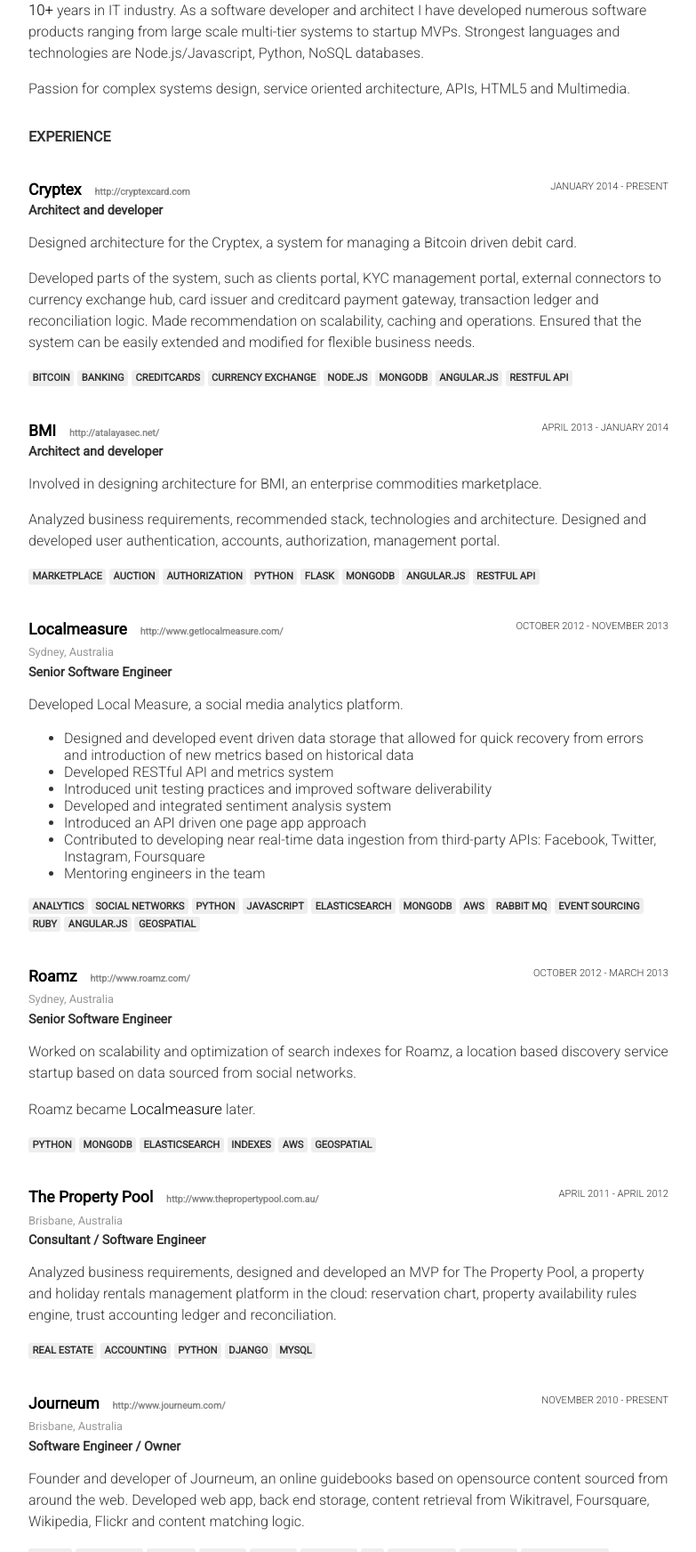
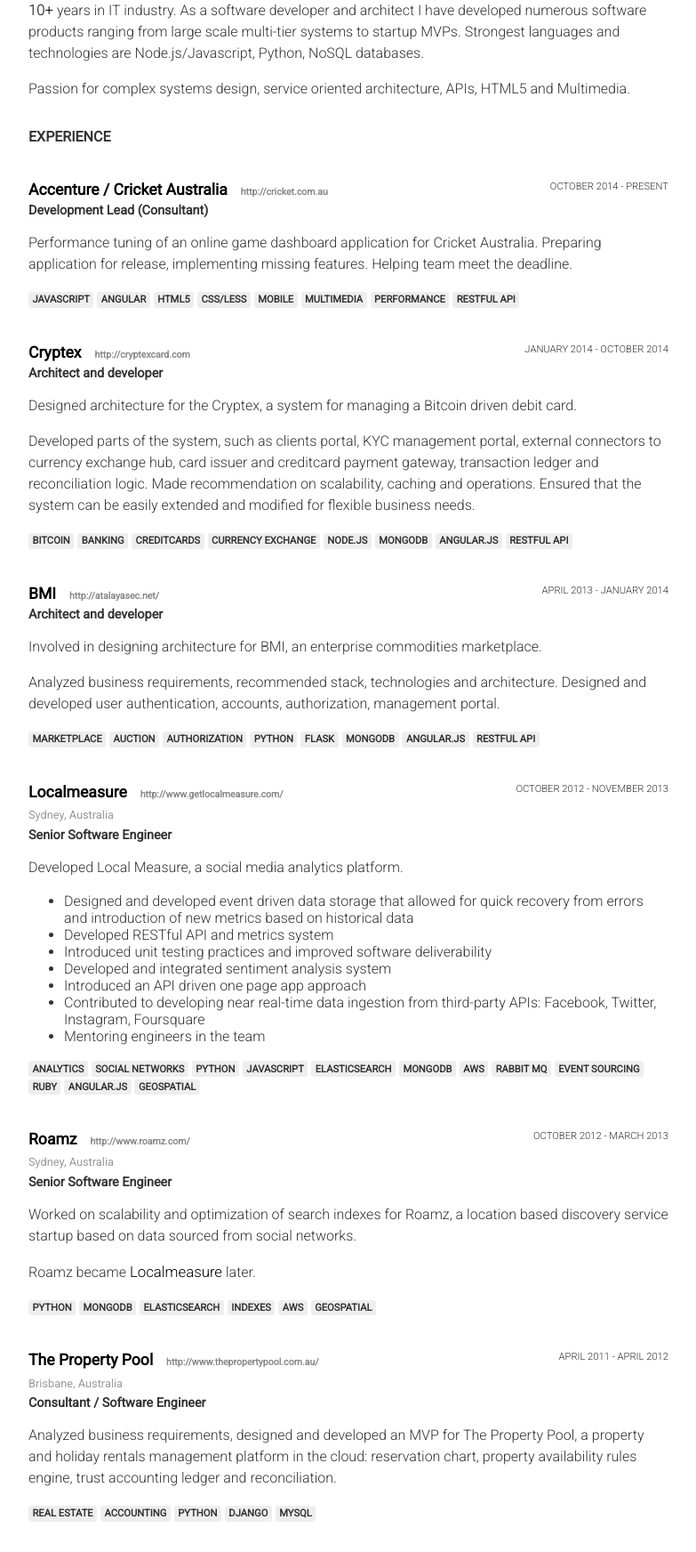
Before and after one commit to theorm/theorm.github.com, a Flask app: page /cv in a window 1280 px wide. Shown: the part 151-1895 px from the top of the page at 89% size, without its empty margins (248-1031 px from the left). Run offline with Flask 2, Linux system fonts and the light colour scheme; some libraries are stand-ins or nearby versions.

Commit message:
- updated cv

```diff
--- a/templates/cv.html
+++ b/templates/cv.html
@@ -36,9 +36,32 @@
           <!-- Experience -->
           <h2>Experience</h2>
 
+          <!-- Cricket Australia -->
+          <section class="position">
+            <span class="timespan">October 2014 - Present</span>
+            <h3>Accenture / Cricket Australia <a href="http://cricket.com.au/" class="website">http://cricket.com.au</a></h3>
+            <span class="role">Development Lead (Consultant)</span>
+            <div class="activities">
+              <p>
+                Performance tuning of an online game dashboard application for Cricket Australia.
+                Preparing application for release, implementing missing features. Helping team meet the deadline.
+              </p>
+            </div>
+            <ul class="keywords">
+              <li>Javascript</li>
+              <li>Angular</li>
+              <li>HTML5</li>
+              <li>CSS/Less</li>
+              <li>Mobile</li>
+              <li>Multimedia</li>
+              <li>Performance</li>
+              <li>RESTful API</li>
+            </ul>
+          </section>
+
           <!-- Cryptex -->
           <section class="position">
-            <span class="timespan">January 2014 - Present</span>
+            <span class="timespan">January 2014 - October 2014</span>
             <h3>Cryptex <a href="http://cryptexcard.com/" class="website">http://cryptexcard.com</a></h3>
             <span class="role">Architect and developer</span>
             <div class="activities">
```
Also changed, not shown: cv.html (+24 -1 lines).
